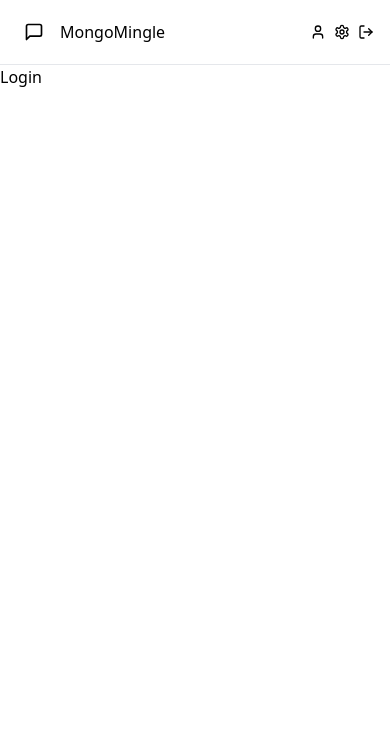
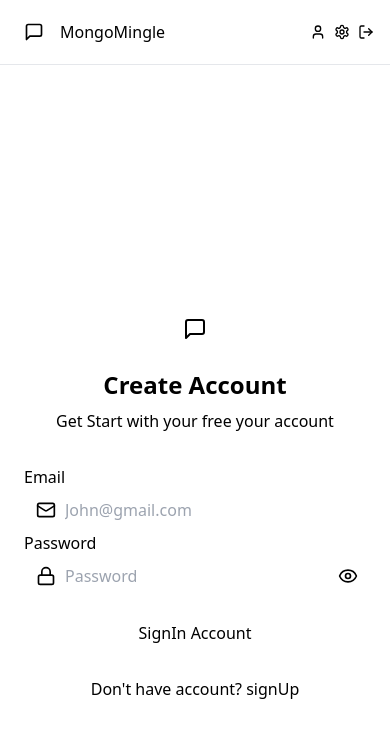
Before and after one commit to ap88020/MongoMingle, a React (Vite) app in the folder Frontend/MongoMingle/: page /login in a window 390 px wide. Shown: the top 738 px of the page. Built offline with nearby package versions, Linux system fonts and the light colour scheme; no server answers.

Commit message:
updated in useAuthStore or created loginPage work on functionlities or created navbar and work on logout button

```diff
--- a/Frontend/MongoMingle/src/App.jsx
+++ b/Frontend/MongoMingle/src/App.jsx
@@ -19,8 +19,6 @@ const App = () => {
     checkAuth();
   }, [checkAuth]);
 
-  console.log('authUser:', authUser);
-  console.log('isCheckingAuth:', isCheckingAuth);
 
   if (isCheckingAuth) {
     return (
--- a/Frontend/MongoMingle/src/components/Navbar.jsx
+++ b/Frontend/MongoMingle/src/components/Navbar.jsx
@@ -1,56 +1,48 @@
 import React from 'react'
 import { useAuthStore } from '../store/useAuthStore';
-import { Link } from 'react-router-dom';
+import { Link, useNavigate } from 'react-router-dom';
 import { LogOut, MessageSquare, Settings, User } from 'lucide-react';
 
 const Navbar = () => {
-  const { logout , authUser } = useAuthStore();
+  const { logout, authUser } = useAuthStore();
+  const navigate = useNavigate();
+
+  const handleLogout = async () => {
+    await logout();
+    navigate("/login");
+  };
 
   return (
-    <header className='border-base-100  border-b  bg-base-300 w-full top-0 z-40 backdrop-blur-lg bg-base-100/80'>
+    <header className='border-base-100 border-b bg-base-300 w-full top-0 z-40 backdrop-blur-lg bg-base-100/80'>
       <div className='container mx-auto px-4 p-8 h-6'>
         <div className='flex items-center justify-between h-full'>
           <Link
             to="/"
             className='flex items-center gap-2 hover:opacity-80 transition-all'
           >
-                  <div
-                   className='bg-primary/10 size-9 rounded-lg flex items-center justify-center'
-                  >
-                    < MessageSquare className='w-5 h-5 text-primary' />
+            <div className='bg-primary/10 size-9 rounded-lg flex items-center justify-center'>
+              <MessageSquare className='w-5 h-5 text-primary' />
             </div>
             <h1>MongoMingle</h1>
           </Link>
           <div className='flex items-center gap-2'>
-                <Link
-                  to={"/settings"}
-                  className={`btn btn-sm gap-2 transition-colors`}
-                >
-                  < User className='w-4 h-4' />
+            <Link to="/settings" className='btn btn-sm gap-2 transition-colors'>
+              <User className='w-4 h-4' />
               <span className='hidden sm:inline'>Profile</span>
             </Link>
-                <Link
-                  to={"/profile"}
-                  className={`btn btn-sm gap-2 transition-colors`}
-                >
-                  < Settings className='w-4 h-4' />
+            <Link to="/profile" className='btn btn-sm gap-2 transition-colors'>
+              <Settings className='w-4 h-4' />
               <span className='hidden sm:inline'>Settings</span>
             </Link>
-                <Link
-                  to={"/Login"}
-                  className={`btn btn-sm gap-2 transition-colors`}
-                >
-                  < LogOut
-                    className='w-4 h-4'
-                    onClick={() => logout()}
-                  />
+            <button onClick={handleLogout} className='btn btn-sm gap-2 transition-colors'>
+              <LogOut className='w-4 h-4' />
               <span className='hidden sm:inline'>Logout</span>
-                </Link>
+            </button>
           </div>
         </div>
       </div>
     </header>
-  )
-}
+  );
+};
 
-export default Navbar
+export default Navbar;
--- a/Frontend/MongoMingle/src/pages/Login.jsx
+++ b/Frontend/MongoMingle/src/pages/Login.jsx
@@ -1,9 +1,112 @@
-import React from 'react'
+import React, { useState } from 'react'
+import { useAuthStore } from '../store/useAuthStore';
+import AuthImagePattern from '../components/AuthImagePattern.jsx'
+import { Mail, Lock, MessageSquare, Eye, EyeOff, Loader2 } from 'lucide-react';
+import { Link } from 'react-router-dom';
 
 const Login = () => {
+  const [showPassword , setShowPassword] = useState(false);
+  const [formData , setFormData] = useState({
+    email : "",
+    password : ""
+  });
+
+  const {login , isLoggingIn} = useAuthStore();
+
+  const submitHandler = async (e) => {
+    e.preventDefault();
+    login(formData);
+  }
+
   return (
-    <div>Login</div>
+    <div className='min-h-screen grid lg:grid-cols-2'>
+    {/* lef side  */}
+    <div className='flex flex-col justify-center items-center p-6 sm:p-12'>
+        <div className='w-full max-w-md space-y-8'>
+          {/*  LOGO */}
+          <div className='text-center m-8'>
+            <div className='flex flex-col items-center gap-2 group'>
+                <div className='size-12 rounded-xl bg-primary/10 flex items-center justify-center group-hover:bg-primary/20 transitins-colors'>
+                    < MessageSquare className='size-6 text-primary'/>
+                </div>
+                <h1 className='text-2xl font-bold mt-2'>Create Account</h1>
+                <h1 className='text-base-content/60'> Get Start with your free your account </h1>
+              </div>
+          </div>
+          {/* FORM */}
+          <form onSubmit={submitHandler} className='space-y-6'>
+
+              <div className='form-control'>
+                {/* email */}
+                <label className='label'>
+                    <span className='label-text font-medium'>Email</span>
+                </label>
+                <div className='relative'>
+                  <div className='absolute inset-y-0 left-0 pl-3 flex items-center pointer-events-none'>
+                    < Mail className='size-5 text-base-content/40' />
+                  </div>
+                  <input
+                    type="email"
+                    className={`input-borderd w-full pl-10 pt-2 pb-2 bg-transparent border border-white rounded`}
+                    placeholder='John@gmail.com'
+                    value={formData.email}
+                    onChange={(e) => setFormData({...formData, email : e.target.value})}
+                   />
+                </div>
+                {/* password */}
+                <label className='label'>
+                    <span className='label-text font-medium'>Password</span>
+                </label>
+                <div className='relative'>
+                  <div className='absolute inset-y-0 left-0 pl-3 flex items-center pointer-events-none'>
+                    < Lock className='size-5 text-base-content/40' />
+                  </div>
+                  <input
+                    type={showPassword ? "text" : "password"}
+                    className={`input-borderd w-full pl-10 pt-2 pb-2 bg-transparent border border-white rounded`}
+                    placeholder='Password'
+                    value={formData.password}
+                    onChange={(e) => setFormData({...formData, password : e.target.value})}
+                   />
+                   <button
+                    type='button'
+                    onClick={() => setShowPassword(!showPassword)}
+                    className='absolute inset-y-0 right-2 pl-3 flex items-center'>
+                    {showPassword ? < EyeOff className='size-5 text-base-content/40' /> : < Eye className='size-5 text-base-content/40' /> }
+                  </button>
+                </div>
+              </div>
+              <button
+                type='submit'
+                className='btn btn-secondary w-full'
+                disabled={isLoggingIn}
+              >
+                {
+                  isLoggingIn ? (
+                    < Loader2 className='size-5 animate-spin' />
+                  ) : (
+                    "SignIn Account"
+                  )
+                }
+              </button>
+          </form>
+          <div className='text-center'>
+            <p className='text-base-content/60'>
+                Don't have account? {" "}
+                <Link
+                  to="/signup"
+                  className='link link-secondary'
+                >
+                  signUp
+                </Link>
+            </p>
+          </div>
+        </div>
+    </div>
+    {/* Right side  */}
+    < AuthImagePattern title={"Join Our Community"} subTitle={"Connect with friends, share friends and stay in touch with your loved ones."} />
+</div>
   )
 }
 
-export default Login
+export default Login;
--- a/Frontend/MongoMingle/src/store/useAuthStore.js
+++ b/Frontend/MongoMingle/src/store/useAuthStore.js
@@ -34,7 +34,7 @@ export const useAuthStore = create ((set) => ({
           toast.success("Account created successfully");
         } catch (error) {
           toast.error(error.response?.data?.message || "Signup failed");
-          console.log(error.response?.data?.message || error.message);
+          // console.log(error.response?.data?.message || error.message);
         } finally{
           set({ isSigningUp : false });
         }
@@ -47,5 +47,17 @@ export const useAuthStore = create ((set) => ({
       } catch (error) {
         toast.error(error.response.data.message);
       }
+    },
+    login : async (data) => {
+      set({isLoggingIn : true});
+      try {
+        const res =  await axiosInstance.post('/auth/login',data);
+        set({authUser : res.data});
+        toast.success("You Logged in successfully");
+      } catch (error) {
+        toast.error(error.response?.data?.message || "Login failed");
+      } finally{
+        set({ isLoggingIn : false });
+      }
     }
 }))
```
Also changed, not shown: 2 other files (tests, documents, lock files or other folders). Lines whose indentation alone changed are shown as unchanged.
